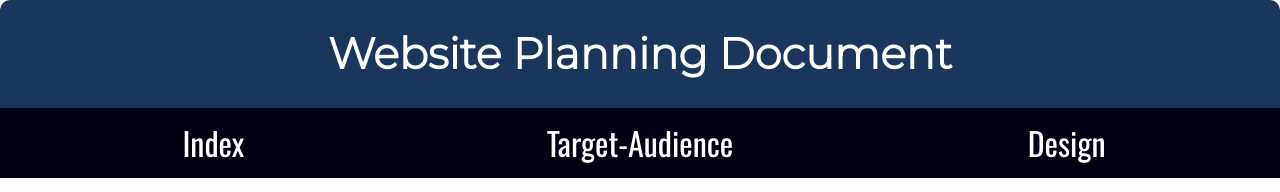
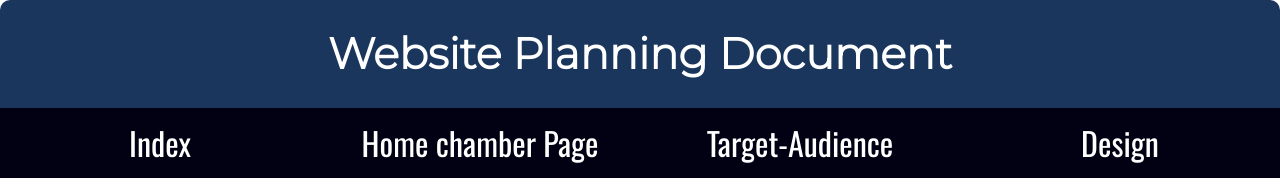
Before and after one commit to LeonardoSalvatierra/wdd230, a plain HTML site: page lesson03/chamber-site-plan.html in a window 1280 px wide. Shown: the top 192 px of the page. Drawn offline with nearby package versions, Linux system fonts and the light colour scheme.

Commit message:
last changes

```diff
--- a/lesson03/index.html
+++ b/lesson03/chamber-site-plan.html
@@ -16,7 +16,8 @@
         <h1>Website Planning Document</h1>
     </header>
     <nav>
-        <a href="index.html">Index</a>
+        <a href="/index.html">Index</a>
+        <a href="chamber-site-plan.html">Home chamber Page</a>
         <a href="target-audience.html">Target-Audience</a>
         <a href="design.html">Design</a>
     </nav>
--- a/lesson03/styles/style.css
+++ b/lesson03/styles/style.css
@@ -130,11 +130,11 @@ h2, h1{
     color: #1B365C;
 }
 
-@media only screen and (min-width: 37.5em){
+@media only screen and (min-width: 36.5em){
     nav{
         background-color: rgb(2, 1, 19);
         display: grid;
-        grid-template-columns: 1fr 1fr 1fr;
+        grid-template-columns: 1fr 1fr 1fr 1fr;
     }
     nav a {
         display: block;
@@ -196,10 +196,10 @@ h2, h1{
 
 }
 
-@media only screen and (min-width: 66em){
+@media only screen and (min-width: 68em){
     nav{
         display: grid;
-        grid-template-columns: 1fr 1fr 1fr;
+        grid-template-columns: 1fr 1fr 1fr 1fr;
         background-color: rgb(2, 1, 19);
     }
 
```
Also changed, not shown: index.html (+1 -1 lines), lesson03/design.html (+2 -1 lines), lesson03/target-audience.html (+2 -1 lines).
